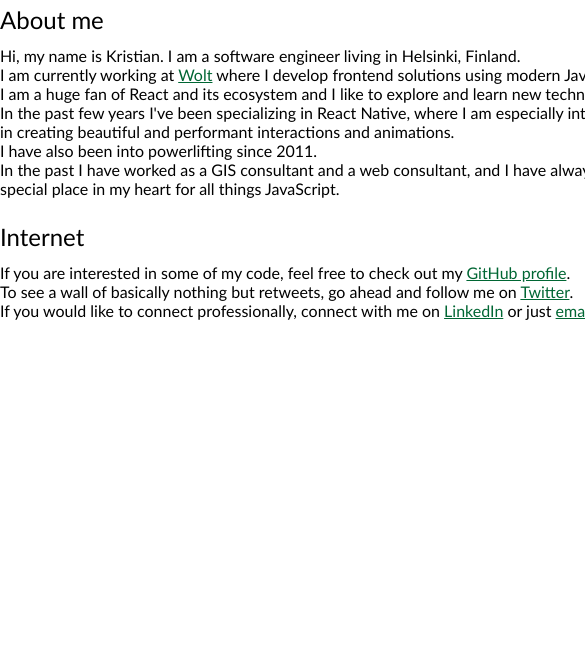
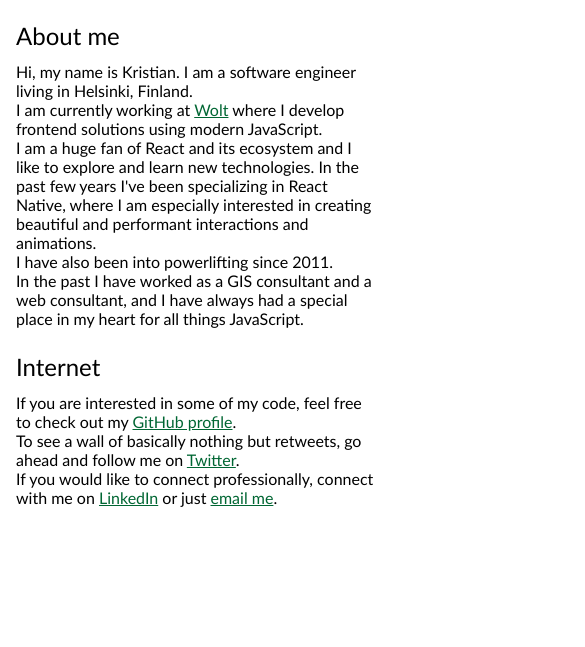
Before and after one commit to sakarisson/sakarisson.com, a Gatsby site: page / in a window 390 px wide. Shown: the part 197-844 px from the top of the page, 585 px wide, since content can reach past the window. Built offline with nearby package versions, Linux system fonts and the light colour scheme; Gatsby itself is replaced by a stand-in of ours.

Commit message:
Make site responsive

```diff
--- a/src/components/layout.tsx
+++ b/src/components/layout.tsx
@@ -14,9 +14,14 @@ const GlobalStyle = createGlobalStyle`
 `
 
 const Root = styled.div`
+  padding: 16px;
   display: grid;
   grid-template-columns: 1fr 40em 1fr;
   grid-template-areas: ". content .";
+
+  @media only screen and (max-width: 42em) {
+    grid-template-columns: 0 100% 0;
+  }
 `
 
 const Content = styled.div`
```
